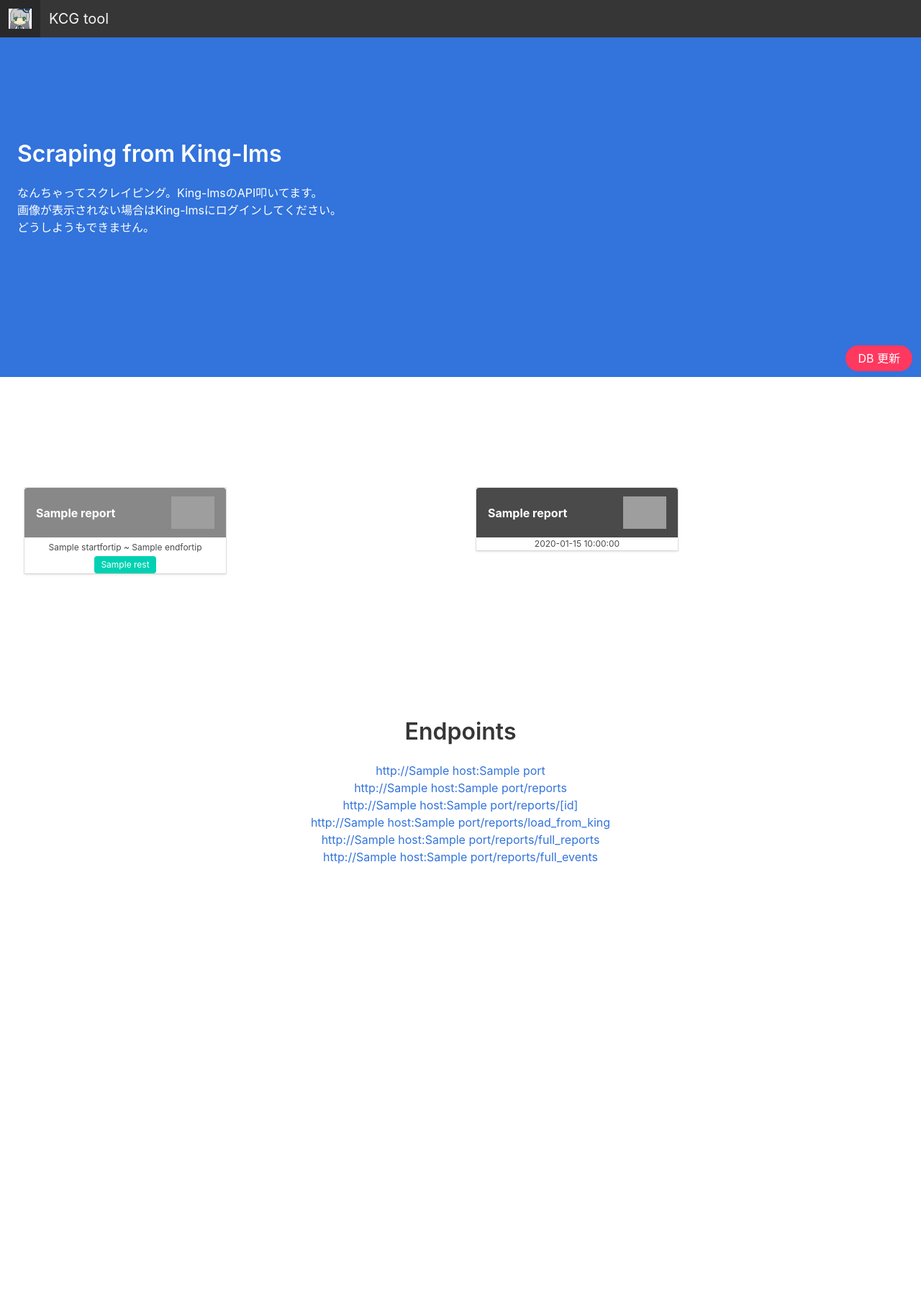
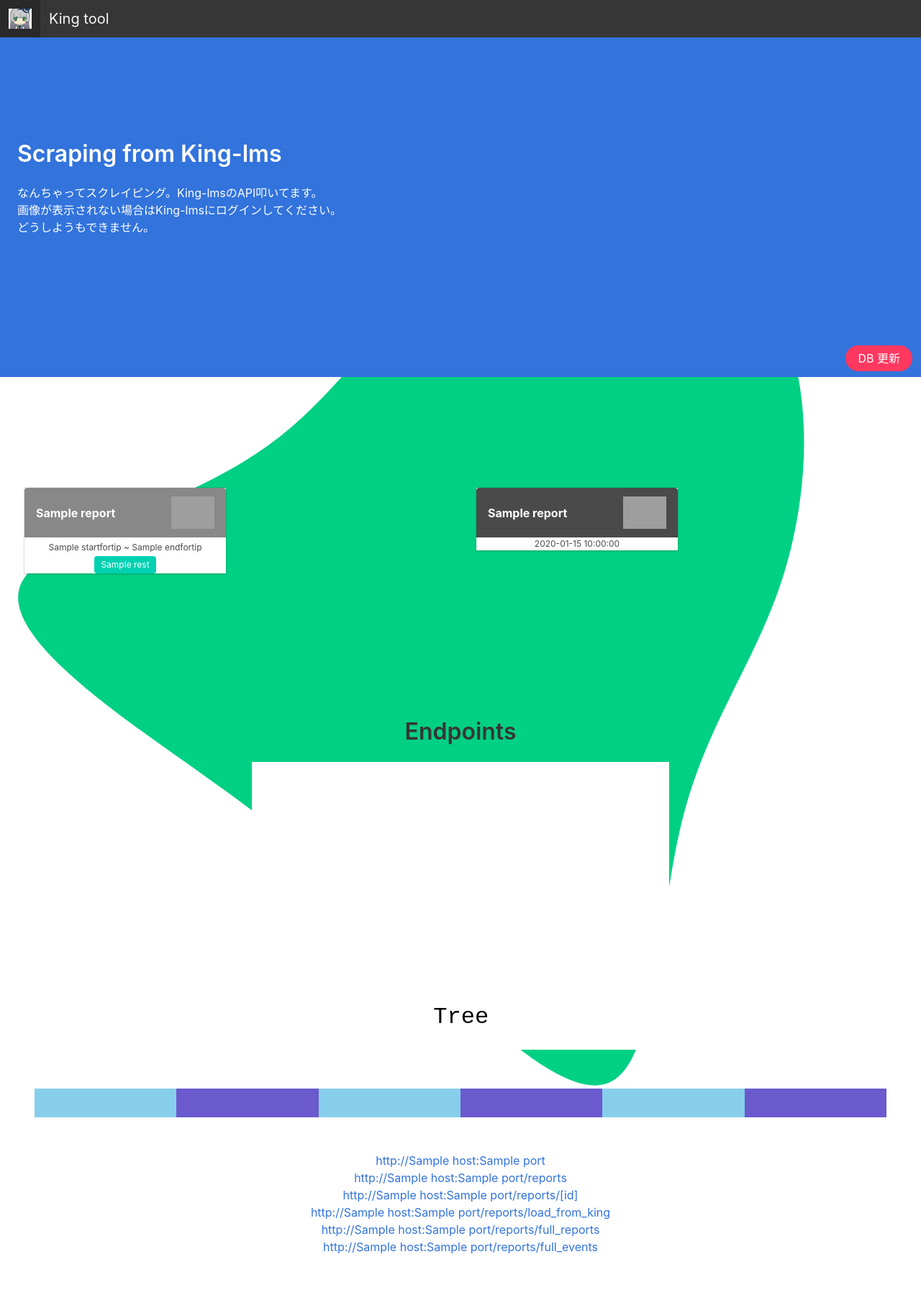
Before and after one commit to ktr0328/king-tool, a Python web app: template templates/index.html in a window 1280 px wide. Shown: the whole page at 72% size. Before the commit the page ends 1201 px from the top, so only its background shows below. Run offline with Jinja, Linux system fonts and the light colour scheme; the template is opened without the code that fills it: most values are stand-ins (such as "Sample title", 1, 10 or a date in 2020); some libraries are stand-ins or nearby versions; grey boxes are pictures that could not be loaded.

Commit message:
あそびだした

```diff
--- a/lib/scraping_king.py
+++ b/lib/scraping_king.py
@@ -16,7 +16,7 @@
 
 class ThiefKing(object):
     def __init__(self):
-        self.session = self.__set_session()
+        self.session = self.set_session()
 
     def get_report(self, id):
         item = db.query(Event).filter_by(id=id).first()
@@ -80,6 +80,7 @@
         return items
 
     def scraping_full_events_from_king(self):
+        self.session = self.set_session()
         now = int(time())
         full_schedule_endpoint = conf.endpoint.get('fetchEvents')
 
@@ -208,7 +209,7 @@
 
         return results
 
-    def __set_session(self):
+    def set_session(self):
         session = requests.session()
 
         params = conf.login.get('params')
--- a/templates/index.html
+++ b/templates/index.html
@@ -7,7 +7,10 @@
   <meta http-equiv='X-UA-Compatible' content='ie=edge'>
   <link rel="stylesheet" href="https://cdnjs.cloudflare.com/ajax/libs/bulma/0.7.4/css/bulma.min.css">
   <script defer src="https://use.fontawesome.com/releases/v5.3.1/js/all.js"></script>
-  <title>Document</title>
+  <script src='https://cdnjs.cloudflare.com/ajax/libs/rellax/1.8.0/rellax.min.js'></script>
+  <script src="https://unpkg.com/scrollreveal"></script>
+
+  <title>King Tool</title>
   <style>
     .navbar>a {
       color: white;
@@ -27,20 +30,28 @@
     .wrapper {
       padding: 10px;
     }
+
+    body {
+      background-image: url(/static/shape.svg);
+      background-size: cover;
+      /* background-attachment: fixed; */
+      background-repeat: no-repeat;
+      background-position: center center;
+    }
   </style>
 </head>
 
 <body>
   <nav class="navbar is-dark is-fixed-top is-fluid" role="navigation" aria-label="main navigation">
     <div class="navbar-brand">
-      <a class="navbar-item" href="http://{{ conf.get('server').get('host') }}:{{ conf.get('server').get('port') }}">
+      <a class="navbar-item" href="/">
         <img src='/static/kyocotan.gif' alt='' width="32" height="32">
       </a>
-      <span class="subtitle navbar-item">KCG tool</span>
+      <span class="subtitle navbar-item">King tool</span>
     </div>
   </nav>
 
-  <section class="hero is-medium is-link">
+  <section class="hero is-medium is-link rellax" data-rellax-speed="-4">
     <div class="hero-body">
       <h2 class="title is-spaced">Scraping from King-lms</h2>
       <p>なんちゃってスクレイピング。King-lmsのAPI叩いてます。</p>
@@ -58,13 +69,13 @@
     </div>
   </section>
 
-  <section class="section is-medium has-text-centered">
+  <section class="section is-medium has-text-centered reports">
     <div class="columns">
       <div class="is-6 column">
         <div class="columns is-multiline wrapper">
           {% for report in reports %}
           <div class="column is-6">
-            <article class="card is-link">
+            <article class="card is-link report">
               <div class="message-header" style="background-color: {{ report.get('color') }}">
                 <p>{{ report.get('GroupName')}}</p>
                 <img src="https://king.kcg.kyoto/campus/{{ report.get('PictureUrl') }}" alt='' width="60" height="40">
@@ -94,7 +105,7 @@
         <div class="columns is-multiline wrapper">
           {% for report in tail %}
           <div class="column  is-6">
-            <article class="card is-link">
+            <article class="card is-link report">
               <div class="message-header">
                 <p>{{ report.get('GroupName') }}</p>
                 <img src="https://king.kcg.kyoto/campus/{{ report.get('PictureUrl') }}" alt='' width="60" height="40">
@@ -120,6 +131,44 @@
 
   <section class="section is-link has-text-centered">
     <h2 class="title is-spaced">Endpoints</h2>
+    <img src='/static/animation.svg' alt='' srcset=''>
+    <style>
+      .flex-container {
+        display: flex;
+      }
+
+      .flex-container span {
+        flex: 1 1 auto;
+        /* width: 50px; */
+        height: 5vh;
+        transition: 1.2s;
+      }
+
+      .flex-container span:nth-child(odd) {
+        background-color: skyblue;
+      }
+
+      .flex-container span:nth-child(even) {
+        background-color: slateblue;
+      }
+
+      .section span:hover {
+        flex-grow: 3;
+        /* background-color: red; */
+        opacity: .4;
+      }
+    </style>
+    <section class="section">
+      <div class="flex-container">
+        <span></span>
+        <span></span>
+        <span></span>
+        <span></span>
+        <span></span>
+        <span></span>
+      </div>
+    </section>
+
     <ul>
       <li>
         <a href="http://{{ conf.get('server').get('host') }}:{{ conf.get('server').get('port') }}">
@@ -156,6 +205,7 @@
 </body>
 
 <script>
+  new Rellax('.rellax')
   const baseUri = "{{ conf.get('server').get('host') }}:{{ conf.get('server').get('port') }}"
 
   const endPoints = {
@@ -184,6 +234,18 @@
         window.location = '/'
       })
     })
+
+    sr = ScrollReveal({
+      reset: true
+    })
+
+    sr.reveal('.report', {
+      easing: 'ease',
+      duration: 400,
+      distance: '400px',
+      opacity: 0,
+      scale: 0
+    })
   }
 
   window.onload = main
```
Also changed, not shown: README.md, static/animation.svg (added), static/shape.svg (added).
